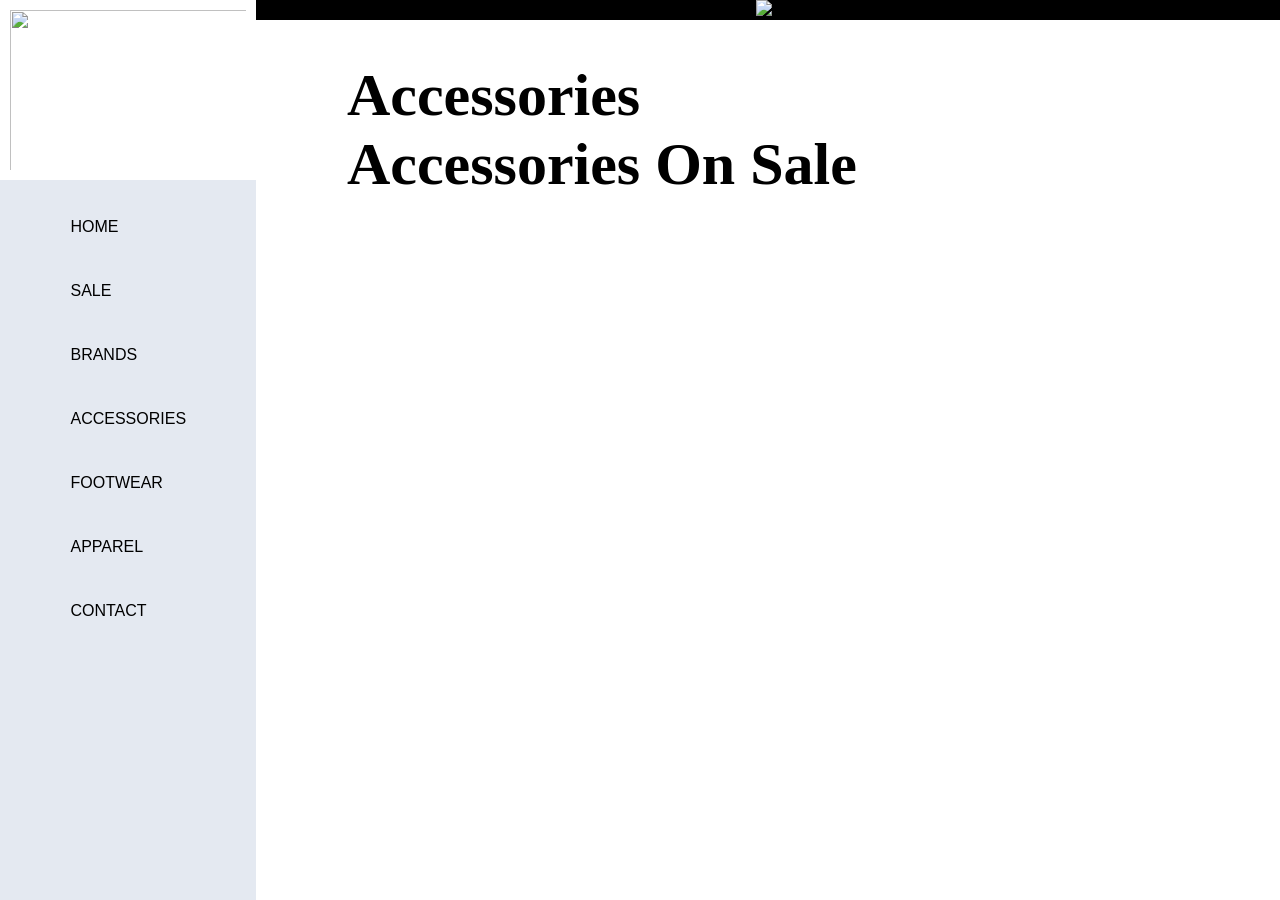
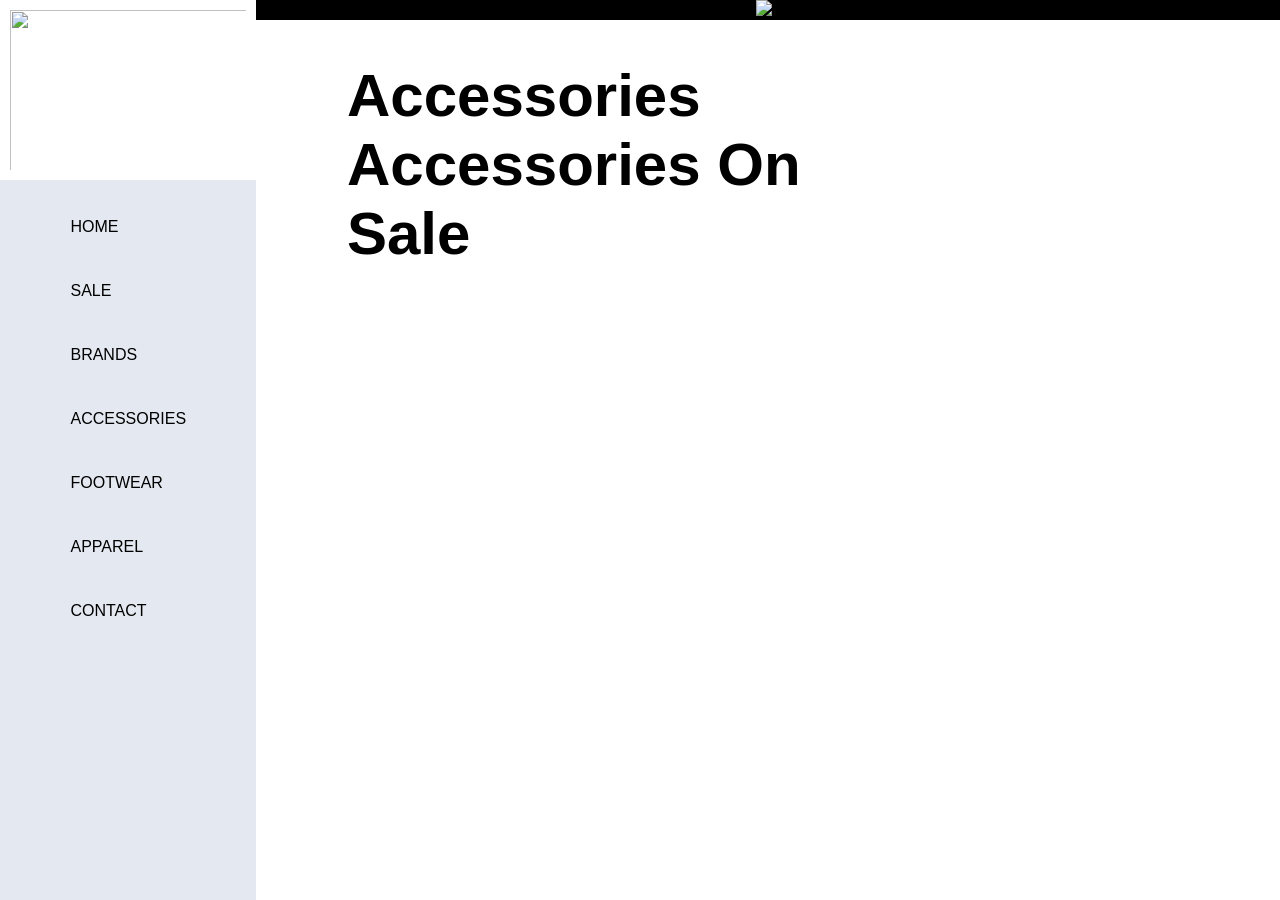

Remove stale Luckiest Guy font-family overrides so headings render in the new display font site-wide

--- a/access.css
+++ b/access.css
@@ -56,7 +56,6 @@ i{
 }
 
 .access h1{
-    font-family: 'Luckiest Guy', cursive;
     font-size: 60px;
     margin-left: 50px;
     margin-right: 50px;
@@ -117,7 +116,6 @@ i{
 }
 
 h1{
-    font-family: 'Luckiest Guy', cursive;
     font-size: 60px;
     margin-left: 50px;
     margin-right: 50px;
